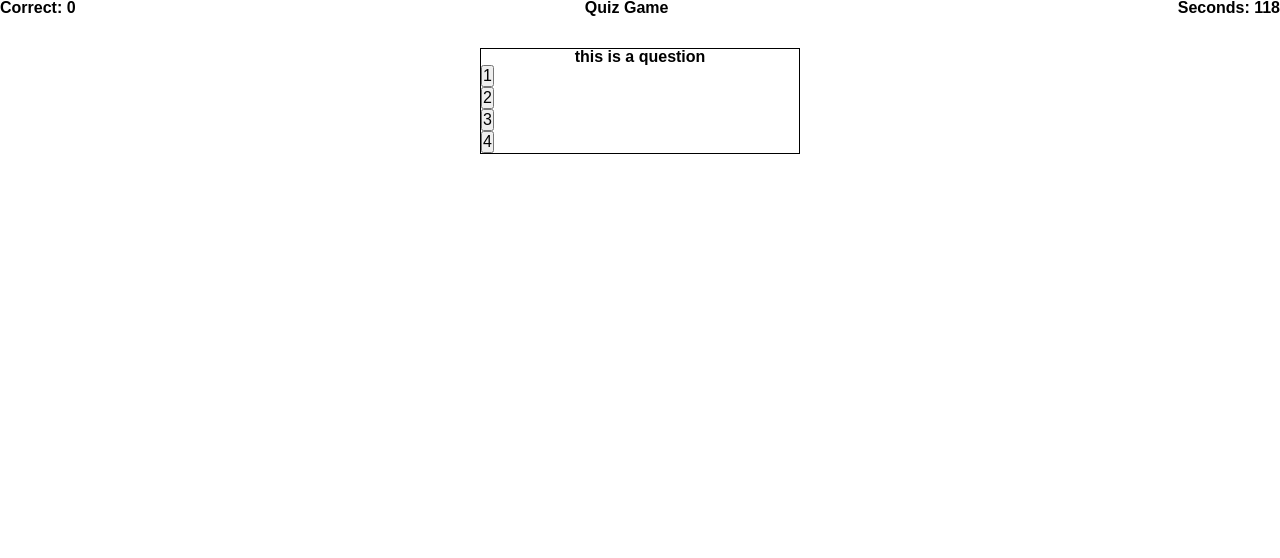
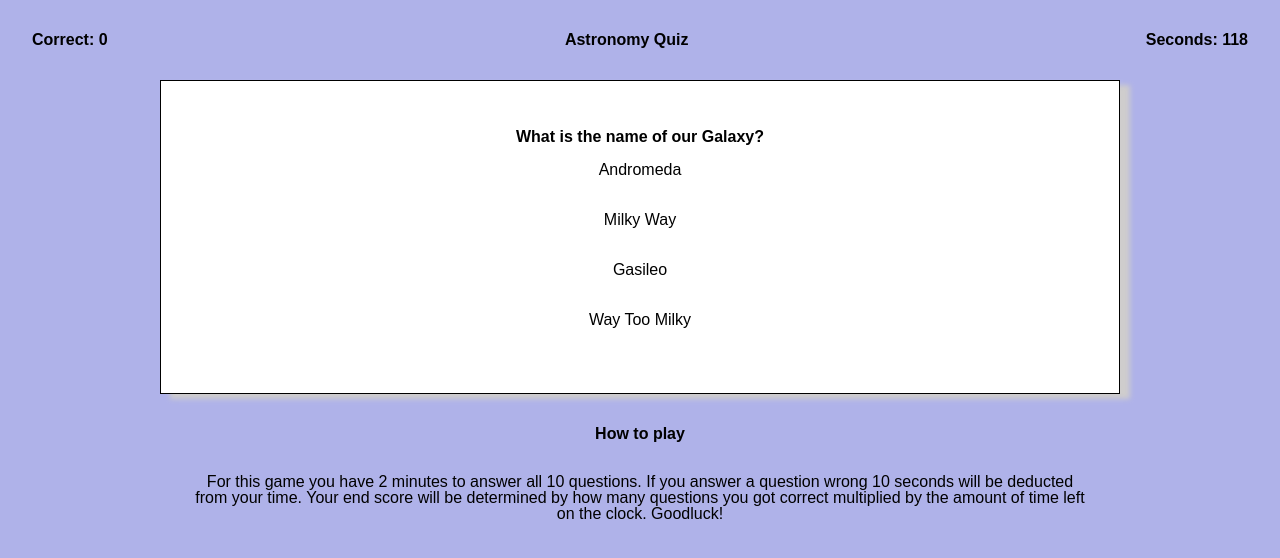
Before and after one commit to holbrookb23/quizGame, a plain HTML site: page index.html in a window 1280 px wide. Both pictures are taken after a click on the button "Start". Drawn offline with Linux system fonts and the light colour scheme.

Commit message:
we did it

```diff
--- a/Assets/css/style.css
+++ b/Assets/css/style.css
@@ -1,24 +1,108 @@
+button {
+    border: none;
+    padding: 1rem 5rem 1rem 5rem;
+    background-color: white;
+    text-align: center;
+}
+
+button:hover {
+    border-top: black solid .01rem;
+    border-bottom: black solid .01rem;
+    -webkit-box-shadow: inset 0 -8px 6px -6px rgb(41, 178, 241);
+	   -moz-box-shadow: inset 0 -8px 6px -6px rgb(41, 178, 241);
+	        box-shadow: inset 0 -8px 6px -6px rgb(41, 178, 241);
+}
+
+button:active {
+    border-top: black solid .01rem;
+    border-bottom: black solid .01rem;
+    background-color: rgb(163, 207, 228);
+    -webkit-box-shadow: inset 0 -8px 6px -6px rgb(41, 178, 241);
+	   -moz-box-shadow: inset 0 -8px 6px -6px rgb(41, 178, 241);
+	        box-shadow: inset 0 -8px 6px -6px rgb(41, 178, 241);
+
+}
 
 
-
+/*  */
+.ai-c {
+    align-items: center;
+}
 .bd {
     border: .1rem solid black;
 }
 
+.bgc-b {
+    background-color: rgb(175, 178, 233);
+}
+
+
+.bgc-w {
+    background-color: white;
+}
+
+.bs {
+    box-shadow: 10px 5px 5px rgb(207, 205, 205);
+}
 .d-f {
     display: flex;
 }
 
+.fd-c {
+    flex-direction: column;
+}
+
+.fw {
+    flex-wrap: nowrap;
+}
+
+.jc-c {
+    justify-content: center;
+}
 .jc-sb {
     justify-content: space-between;
 }
 
-.mn {
-    margin-left: 30rem;
-    margin-right: 30rem;
-    margin-top: 2rem;
+.mn-2 {
+    margin-bottom: 3rem;
+}
+.pd {
+    padding-top: 3rem;
 }
 
+.pd-2 {
+    padding: 2rem;
+}
 .ta-c {
     text-align: center;
 }
+
+.vh100 {
+ height: 100vh;
+}
+
+.z {
+    z-index: 1;
+}
+
+@media (max-width: 768px) {
+    .mn-sm {
+        margin: 2rem;
+    }
+
+    .pd-sm {
+        padding: none;
+    }
+}
+
+@media (min-width: 769px) {
+    .mn-md {
+        margin-left: 10rem;
+        margin-right: 10rem;
+    }
+
+    .pd-md {
+        padding-left: 10rem;
+        padding-right: 10rem;
+    }
+}
--- a/Assets/script.js
+++ b/Assets/script.js
@@ -4,59 +4,64 @@ const questionsD = document.querySelector("#question");
 const answersD = document.querySelector("#answer");
 const scoreD = document.querySelector("#score");
 const timerD = document.querySelector("#time");
-const highScoreL = document.querySelector("#highScore")
+const highScoreL = document.querySelector("#highScore");
+const mainD = document.querySelector("#mainD")
+const mainS = document.querySelector("#mainS")
 const questions = [
     {
-        question: "this is a question",
-        options: ["1", "2", "3", "4"],
-        answer: "2",
+        question: "What is the name of our Galaxy?",
+        options: ["Andromeda", "Milky Way", "Gasileo", "Way Too Milky"],
+        answer: "Milky Way",
     },
     {
-        question: "this is another question",
-        options: ["4", "3", "2", "1"],
-        answer: "3",
+        question: "What is the hottest planet in our solar system?",
+        options: ["Mercury", "Jupitar", "Mars", "Venus"],
+        answer: "Venus",
     },
     {
-        question: "this is another question",
-        options: ["4", "3", "2", "1"],
-        answer: "3",
+        question: "How old is our solar system?",
+        options: ["2.7 Billion Years", "1.3 Billion years", "4.5 Billion Years", "2.6 Trillion Years"],
+        answer: "4.5 Billion Years",
     },
     {
-        question: "this is another question",
-        options: ["4", "3", "2", "1"],
-        answer: "3",
+        question: "What is the most abundant element in the universe?",
+        options: ["Oxygen", "Phosphorus", "Hydrogen", "Nitrogen"],
+        answer: "Hydrogen",
     },
     {
-        question: "this is another question",
-        options: ["4", "3", "2", "1"],
-        answer: "3",
+        question: "About how far is one light-year?",
+        options: ["6 Trillion Miles", "8 Quadrillion Miles", " 3 Billion Miles", "The walk to my alarm clock"],
+        answer: "6 Trillion Miles",
     },
     {
-        question: "this is another question",
-        options: ["4", "3", "2", "1"],
-        answer: "3",
+        question: "How long does it take the Sun to rotate?",
+        options: ["4-5 Months", "25-35 Days", "46-67 Days" , "7-8 Months"],
+        answer: "25-35 Days",
     },
     {
-        question: "this is another question",
-        options: ["4", "3", "2", "1"],
-        answer: "3",
+        question: "what is the closest planet to Earth?",
+        options: ["Venus", "Mercury", "Mars", "Saturn"],
+        answer: "Mercury",
     },
     {
-        question: "this is another question",
-        options: ["4", "3", "2", "1"],
-        answer: "3",
+        question: "What is the radius of the Earth?",
+        options: ["3958.8 Miles", "4384.6 Miles", "50,126 Miles", "2954.7 Miles"],
+        answer: "3958.8 Miles",
     },
     {
-        question: "this is another question",
-        options: ["4", "3", "2", "1"],
+        question: "What is the biggest star in our galaxy?",
+        options: ["The Sun", "UY Scuti", "RW Cephei", "KY Cygni"],
+        answer: "UY Scuti",
+    },
+    {
+        question: "How many planets is the Earth from the Sun?",
+        options: ["4", "6", "5", "3"],
         answer: "3",
     },
 ];
 
-
 let qCycle = 0;
-
-let score = 0
+let score = 0;
 let counter = 120;
 //functions
 //starting the test
@@ -68,6 +73,7 @@ function startGame() {
     questionsD.textContent = "";
 
 
+
     questionsD.innerHTML = questions[qCycle].question;
 
     //clear out previous options
@@ -76,7 +82,6 @@ function startGame() {
     questions[qCycle].options.forEach((option) => {
         //create element button
         const answerBtn = document.createElement("button");
-        answerBtn.setAttribute("style", "display: flex; flex-direction: column;");
         answerBtn.textContent = option;
         //add value attribute (value and text)
         answerBtn.setAttribute("value", option);
@@ -84,10 +89,7 @@ function startGame() {
         answerBtn.onclick = questionToggle;
         //append button to the answers div
         answersD.appendChild(answerBtn);
-
-
-      });
-
+    });
 }
 
 function questionToggle() {
@@ -96,16 +98,17 @@ function questionToggle() {
     if(clickedOption === questions[qCycle].answer) {
         score++;
         scoreD.textContent = score;
+    } else if(counter >= 10) {
+        counter -= 10;
     } else {
-        counter -= 10;
+        createModal();
     }
 
-    qCycle++;
+    qCycle++
 
-    if(qCycle < questions.length) {
+    if(qCycle < questions.length && counter > 0) {
         startGame();
     }
-
 
 }
 
@@ -135,11 +138,35 @@ function endGame() {
 
     highscores.forEach((score) => {
         const scoreList = document.createElement("li");
+        scoreList.setAttribute("style", "padding-top: .5rem;");
         scoreList.innerHTML += `${score.intials}: ${score.score}`;
         highScoreL.appendChild(scoreList);
 
     });
 
+    const newG = document.createElement("button");
+    newG.textContent = "Play Again?";
+    newG.onclick = resetGame;
+    mainS.appendChild(newG)
+
+}
+
+function createModal() {
+    const modal = document.createElement("div");
+    modal.setAttribute("style", "z-index: 2; position: fixed; padding: 2rem; margin: 5rem; border: black solid .1rem; background-color: white;");
+    const par = document.createElement("p");
+    par.textContent = "Oh no, you didnt make it in time.";
+    par.setAttribute("style", "padding: 1rem;")
+    modal.appendChild(par);
+    const resetBtn = document.createElement("button");
+    resetBtn.textContent = "Play Again?";
+    resetBtn.onclick = resetGame;
+    modal.appendChild(resetBtn);
+    mainD.appendChild(modal);
+}
+
+function resetGame() {
+    location.reload();
 }
 
 function startTimer() {
@@ -153,12 +180,14 @@ function startTimer() {
             // Clears interval and stops timer
             clearInterval(timer);
             endGame();
+            return;
         }
         // Tests if time has run out
         if (counter === 0) {
-          // Clears interval
-          clearInterval(timer);
-          endGame();
+            // Clears interval
+            clearInterval(timer);
+            createModal();
+            return;
         }
     }, 1000);
 }
--- a/index.html
+++ b/index.html
@@ -6,22 +6,28 @@
     <meta name="viewport" content="width=device-width, initial-scale=1.0">
     <link rel="stylesheet" href="./Assets/css/reset.css">
     <link rel="stylesheet" href="./Assets/css/style.css">
-    <title>Document</title>
+    <title> Astro Quiz</title>
 </head>
-<body>
-    <header class="d-f jc-sb">
+<body class="bgc-b vh-100">
+    <header class="d-f jc-sb pd-2 pd-sm ta-c">
         <h3>Correct: <span id="score">0</span></h3>
-        <h1>Quiz Game</h1>
+        <h1>Astronomy Quiz</h1>
         <h3>Seconds: <span id="time"></span></h3>
     </header>
     <main>
-       <div class="bd mn ta-c">
-           <h2 id="question">Are you ready?</h2>
-           <div><ol id="highScore"></ol></div>
-           <div id="answer"></div>
-           <button id="start-btn">Start</button>
+       <div class="ai-c bd bgc-w bs d-f fd-c jc-c mn-sm mn-md z" id="mainD">
+           <h2 class="d-f pd" id="question">Are you ready?</h2>
+           <div class="d-f"><ol id="highScore"></ol></div>
+           <div class="d-f fd-c mn-2" id="answer"></div>
+           <button class= "d-f mn-2" id="start-btn">Start</button>
        </div>
+       <section class="pd-2 ta-c" id="mainS">
+           <h2>How to play</h2>
+           <p class="pd-2 pd-md">For this game you have 2 minutes to answer all 10 questions. If you answer a question wrong 10 seconds will be deducted from your time.
+                Your end score will be determined by how many questions you got correct multiplied by the amount of time left on the clock. Goodluck!
 
+           </p>
+       </section>
 
     </main>
 </body>
```
Also changed, not shown: Assets/img/star background.png (added), 1 other file.
